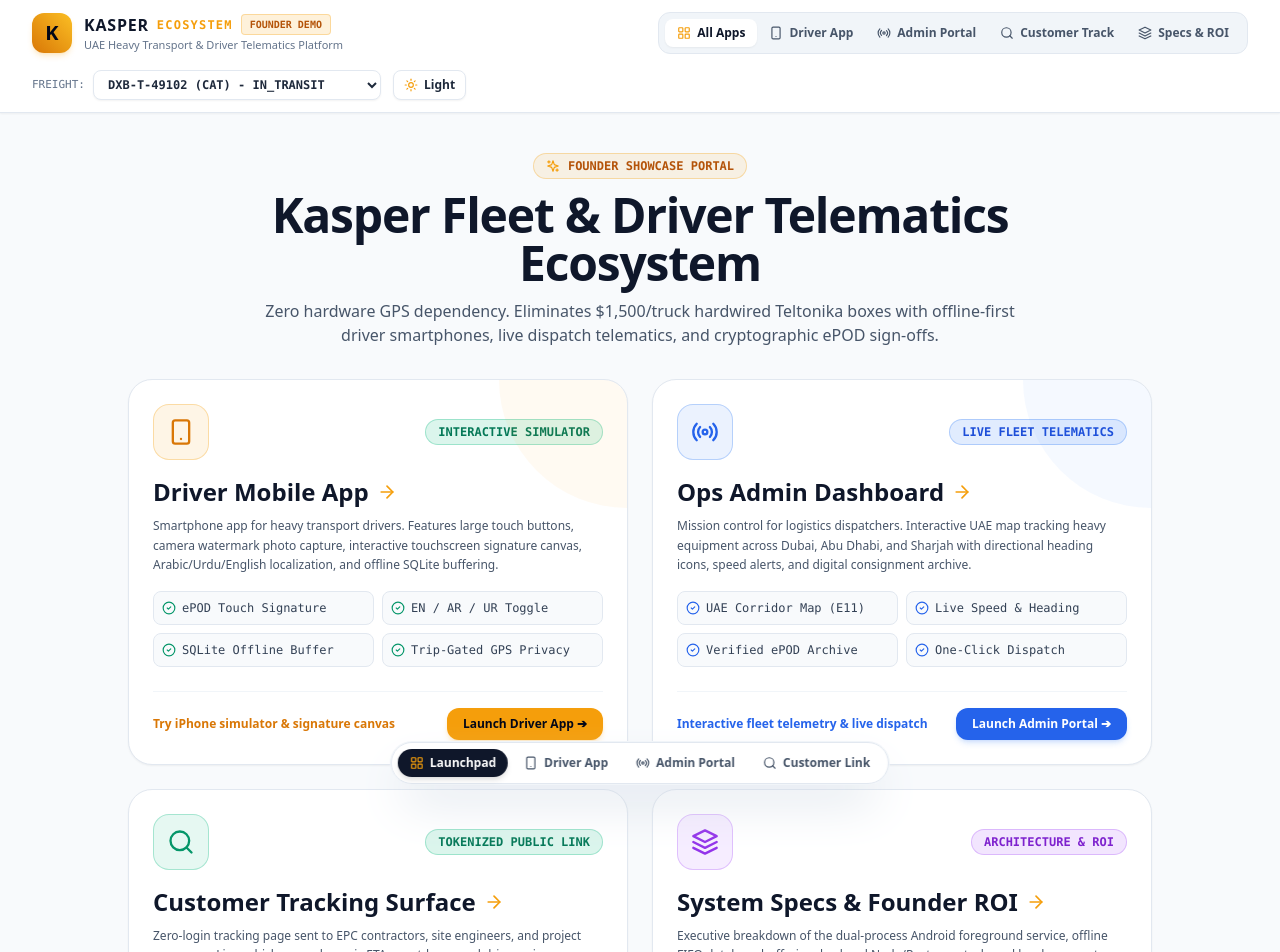
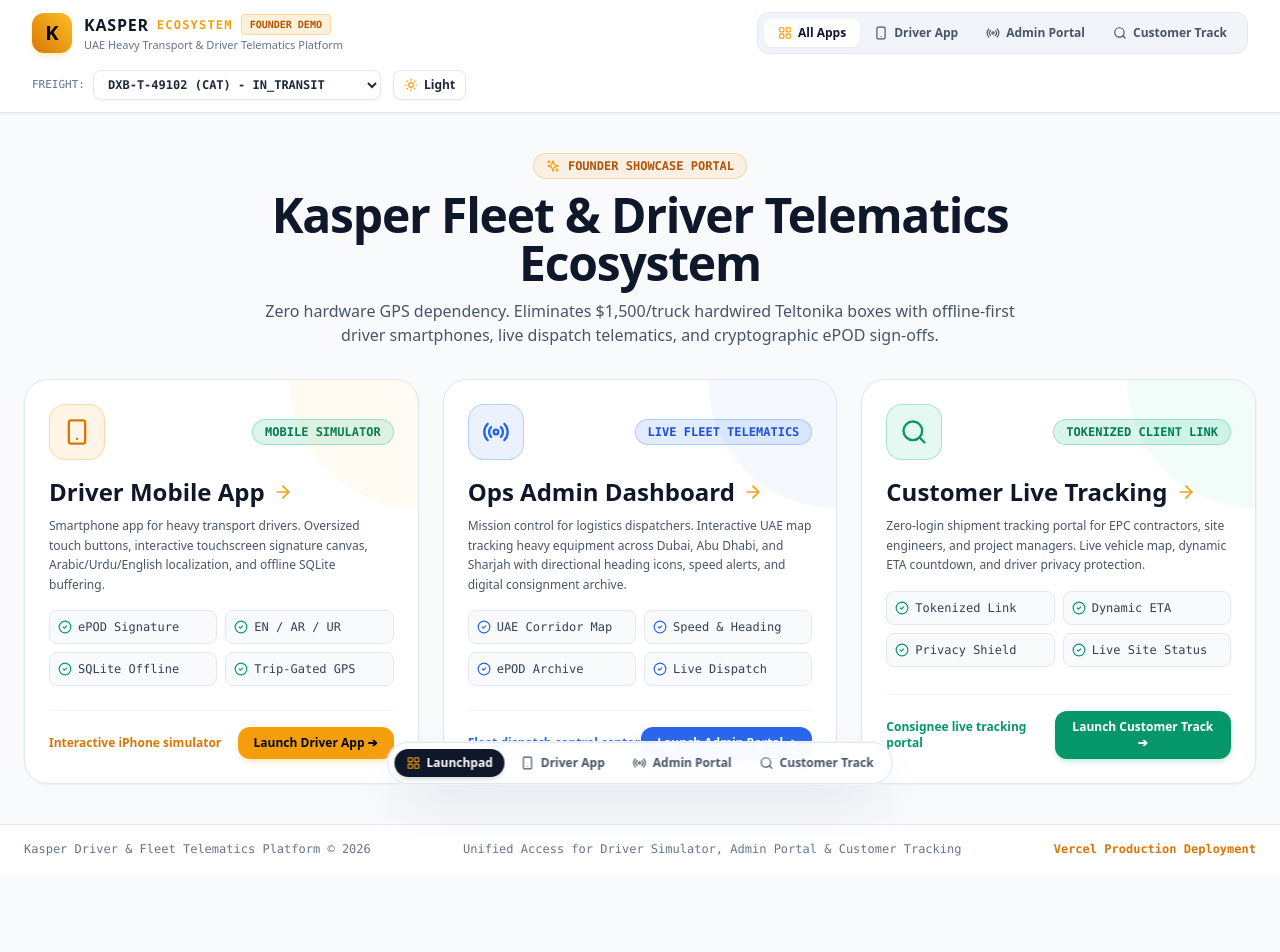
Before and after one commit to afsalali1238/driver, a Next.js app in the folder apps/ops-admin/: page /prototype in a window 1280 px wide. Shown: the top 952 px of the page. Built offline with nearby package versions, Linux system fonts and the light colour scheme.

Commit message:
feat: remove architecture specs card and balance launchpad into 3-column ecosystem layout

```diff
--- a/apps/ops-admin/src/app/prototype/page.tsx
+++ b/apps/ops-admin/src/app/prototype/page.tsx
@@ -5,16 +5,15 @@ import { DUMMY_TRIPS, TripData, FLEET_METRICS } from '../../data/dummyData';
 import OpsAdminView from '../../components/prototype/OpsAdminView';
 import DriverMobileView from '../../components/prototype/DriverMobileView';
 import CustomerTrackingView from '../../components/prototype/CustomerTrackingView';
-import ArchitectureView from '../../components/prototype/ArchitectureView';
 import {
   Truck, Radio, Smartphone, Search, ShieldCheck,
-  Layers, ExternalLink, Play, Pause, RotateCcw,
+  ExternalLink, Play, Pause, RotateCcw,
   Sparkles, CheckCircle2, ChevronRight, Info,
   ArrowRight, Globe, Zap, ArrowLeft, LayoutGrid,
   Sun, Moon
 } from '../../components/prototype/Icons';
 
-type ActiveView = 'LAUNCHPAD' | 'OPS' | 'DRIVER' | 'CUSTOMER' | 'ARCH';
+type ActiveView = 'LAUNCHPAD' | 'OPS' | 'DRIVER' | 'CUSTOMER';
 
 export default function PrototypeHubPage() {
   const [activeTab, setActiveTab] = useState<ActiveView>('LAUNCHPAD');
@@ -34,7 +33,6 @@ export default function PrototypeHubPage() {
       if (app === 'driver') setActiveTab('DRIVER');
       else if (app === 'admin' || app === 'ops') setActiveTab('OPS');
       else if (app === 'customer' || app === 'track') setActiveTab('CUSTOMER');
-      else if (app === 'arch' || app === 'specs') setActiveTab('ARCH');
       else setActiveTab('LAUNCHPAD');
     }
   }, []);
@@ -46,7 +44,7 @@ export default function PrototypeHubPage() {
       if (tab === 'LAUNCHPAD') {
         url.searchParams.delete('app');
       } else {
-        const slug = tab === 'OPS' ? 'admin' : tab === 'DRIVER' ? 'driver' : tab === 'CUSTOMER' ? 'customer' : 'specs';
+        const slug = tab === 'OPS' ? 'admin' : tab === 'DRIVER' ? 'driver' : 'customer';
         url.searchParams.set('app', slug);
       }
       window.history.replaceState({}, '', url.toString());
@@ -145,7 +143,7 @@ export default function PrototypeHubPage() {
           }`}>
             <button
               onClick={() => switchTab('LAUNCHPAD')}
-              className={`flex items-center gap-1.5 px-3 py-1.5 rounded-lg transition-all ${
+              className={`flex items-center gap-1.5 px-3.5 py-1.5 rounded-lg transition-all ${
                 activeTab === 'LAUNCHPAD'
                   ? isLight ? 'bg-white text-slate-900 font-bold shadow-sm' : 'bg-slate-800 text-white font-bold'
                   : isLight ? 'text-slate-600 hover:text-slate-900' : 'text-slate-400 hover:text-white'
@@ -157,7 +155,7 @@ export default function PrototypeHubPage() {
 
             <button
               onClick={() => switchTab('DRIVER')}
-              className={`flex items-center gap-1.5 px-3 py-1.5 rounded-lg transition-all ${
+              className={`flex items-center gap-1.5 px-3.5 py-1.5 rounded-lg transition-all ${
                 activeTab === 'DRIVER'
                   ? 'bg-amber-500 text-slate-950 font-bold shadow-sm shadow-amber-500/20'
                   : isLight ? 'text-slate-600 hover:text-slate-900' : 'text-slate-400 hover:text-white'
@@ -169,7 +167,7 @@ export default function PrototypeHubPage() {
 
             <button
               onClick={() => switchTab('OPS')}
-              className={`flex items-center gap-1.5 px-3 py-1.5 rounded-lg transition-all ${
+              className={`flex items-center gap-1.5 px-3.5 py-1.5 rounded-lg transition-all ${
                 activeTab === 'OPS'
                   ? 'bg-amber-500 text-slate-950 font-bold shadow-sm shadow-amber-500/20'
                   : isLight ? 'text-slate-600 hover:text-slate-900' : 'text-slate-400 hover:text-white'
@@ -181,7 +179,7 @@ export default function PrototypeHubPage() {
 
             <button
               onClick={() => switchTab('CUSTOMER')}
-              className={`flex items-center gap-1.5 px-3 py-1.5 rounded-lg transition-all ${
+              className={`flex items-center gap-1.5 px-3.5 py-1.5 rounded-lg transition-all ${
                 activeTab === 'CUSTOMER'
                   ? 'bg-amber-500 text-slate-950 font-bold shadow-sm shadow-amber-500/20'
                   : isLight ? 'text-slate-600 hover:text-slate-900' : 'text-slate-400 hover:text-white'
@@ -189,18 +187,6 @@ export default function PrototypeHubPage() {
             >
               <Search className="w-3.5 h-3.5" />
               <span>Customer Track</span>
-            </button>
-
-            <button
-              onClick={() => switchTab('ARCH')}
-              className={`flex items-center gap-1.5 px-3 py-1.5 rounded-lg transition-all ${
-                activeTab === 'ARCH'
-                  ? 'bg-amber-500 text-slate-950 font-bold shadow-sm shadow-amber-500/20'
-                  : isLight ? 'text-slate-600 hover:text-slate-900' : 'text-slate-400 hover:text-white'
-              }`}
-            >
-              <Layers className="w-3.5 h-3.5" />
-              <span>Specs & ROI</span>
             </button>
           </nav>
 
@@ -280,8 +266,8 @@ export default function PrototypeHubPage() {
               </p>
             </div>
 
-            {/* Application Cards Grid */}
-            <div className="grid grid-cols-1 md:grid-cols-2 gap-6 max-w-5xl mx-auto">
+            {/* 3-Column Balanced Application Cards Grid */}
+            <div className="grid grid-cols-1 lg:grid-cols-3 gap-6 max-w-7xl mx-auto">
 
               {/* Card 1: Driver Mobile App */}
               <div
@@ -299,7 +285,7 @@ export default function PrototypeHubPage() {
                       <Smartphone className="w-7 h-7" />
                     </div>
                     <span className="px-3 py-1 rounded-full bg-emerald-500/15 text-emerald-700 border border-emerald-500/30 text-xs font-mono font-bold">
-                      INTERACTIVE SIMULATOR
+                      MOBILE SIMULATOR
                     </span>
                   </div>
 
@@ -310,33 +296,33 @@ export default function PrototypeHubPage() {
                     <ArrowRight className="w-5 h-5 text-amber-500 group-hover:translate-x-1 transition-transform" />
                   </h3>
                   <p className={`text-xs mt-2 leading-relaxed ${isLight ? 'text-slate-600' : 'text-slate-400'}`}>
-                    Smartphone app for heavy transport drivers. Features large touch buttons, camera watermark photo capture, interactive touchscreen signature canvas, Arabic/Urdu/English localization, and offline SQLite buffering.
+                    Smartphone app for heavy transport drivers. Oversized touch buttons, interactive touchscreen signature canvas, Arabic/Urdu/English localization, and offline SQLite buffering.
                   </p>
 
-                  <div className="grid grid-cols-2 gap-2 mt-4 text-xs font-mono">
+                  <div className="grid grid-cols-1 sm:grid-cols-2 gap-2 mt-4 text-xs font-mono">
                     <div className={`flex items-center gap-1.5 p-2 rounded-lg border ${
                       isLight ? 'bg-slate-50 border-slate-200 text-slate-700' : 'bg-slate-950/60 border-slate-800 text-slate-300'
                     }`}>
-                      <CheckCircle2 className="w-3.5 h-3.5 text-emerald-600" />
-                      <span>ePOD Touch Signature</span>
+                      <CheckCircle2 className="w-3.5 h-3.5 text-emerald-600 shrink-0" />
+                      <span>ePOD Signature</span>
                     </div>
                     <div className={`flex items-center gap-1.5 p-2 rounded-lg border ${
                       isLight ? 'bg-slate-50 border-slate-200 text-slate-700' : 'bg-slate-950/60 border-slate-800 text-slate-300'
                     }`}>
-                      <CheckCircle2 className="w-3.5 h-3.5 text-emerald-600" />
-                      <span>EN / AR / UR Toggle</span>
+                      <CheckCircle2 className="w-3.5 h-3.5 text-emerald-600 shrink-0" />
+                      <span>EN / AR / UR</span>
                     </div>
                     <div className={`flex items-center gap-1.5 p-2 rounded-lg border ${
                       isLight ? 'bg-slate-50 border-slate-200 text-slate-700' : 'bg-slate-950/60 border-slate-800 text-slate-300'
                     }`}>
-                      <CheckCircle2 className="w-3.5 h-3.5 text-emerald-600" />
-                      <span>SQLite Offline Buffer</span>
+                      <CheckCircle2 className="w-3.5 h-3.5 text-emerald-600 shrink-0" />
+                      <span>SQLite Offline</span>
                     </div>
                     <div className={`flex items-center gap-1.5 p-2 rounded-lg border ${
                       isLight ? 'bg-slate-50 border-slate-200 text-slate-700' : 'bg-slate-950/60 border-slate-800 text-slate-300'
                     }`}>
-                      <CheckCircle2 className="w-3.5 h-3.5 text-emerald-600" />
-                      <span>Trip-Gated GPS Privacy</span>
+                      <CheckCircle2 className="w-3.5 h-3.5 text-emerald-600 shrink-0" />
+                      <span>Trip-Gated GPS</span>
                     </div>
                   </div>
                 </div>
@@ -344,7 +330,7 @@ export default function PrototypeHubPage() {
                 <div className={`mt-6 pt-4 border-t flex items-center justify-between ${
                   isLight ? 'border-slate-100' : 'border-slate-800'
                 }`}>
-                  <span className="text-xs text-amber-600 font-bold">Try iPhone simulator & signature canvas</span>
+                  <span className="text-xs text-amber-600 font-bold">Interactive iPhone simulator</span>
                   <button className="px-4 py-2 rounded-xl bg-amber-500 hover:bg-amber-400 text-slate-950 font-bold text-xs shadow-md shadow-amber-500/20">
                     Launch Driver App ➔
                   </button>
@@ -381,30 +367,30 @@ export default function PrototypeHubPage() {
                     Mission control for logistics dispatchers. Interactive UAE map tracking heavy equipment across Dubai, Abu Dhabi, and Sharjah with directional heading icons, speed alerts, and digital consignment archive.
                   </p>
 
-                  <div className="grid grid-cols-2 gap-2 mt-4 text-xs font-mono">
+                  <div className="grid grid-cols-1 sm:grid-cols-2 gap-2 mt-4 text-xs font-mono">
                     <div className={`flex items-center gap-1.5 p-2 rounded-lg border ${
                       isLight ? 'bg-slate-50 border-slate-200 text-slate-700' : 'bg-slate-950/60 border-slate-800 text-slate-300'
                     }`}>
-                      <CheckCircle2 className="w-3.5 h-3.5 text-blue-600" />
-                      <span>UAE Corridor Map (E11)</span>
+                      <CheckCircle2 className="w-3.5 h-3.5 text-blue-600 shrink-0" />
+                      <span>UAE Corridor Map</span>
                     </div>
                     <div className={`flex items-center gap-1.5 p-2 rounded-lg border ${
                       isLight ? 'bg-slate-50 border-slate-200 text-slate-700' : 'bg-slate-950/60 border-slate-800 text-slate-300'
                     }`}>
-                      <CheckCircle2 className="w-3.5 h-3.5 text-blue-600" />
-                      <span>Live Speed & Heading</span>
+                      <CheckCircle2 className="w-3.5 h-3.5 text-blue-600 shrink-0" />
+                      <span>Speed & Heading</span>
                     </div>
                     <div className={`flex items-center gap-1.5 p-2 rounded-lg border ${
                       isLight ? 'bg-slate-50 border-slate-200 text-slate-700' : 'bg-slate-950/60 border-slate-800 text-slate-300'
                     }`}>
-                      <CheckCircle2 className="w-3.5 h-3.5 text-blue-600" />
-                      <span>Verified ePOD Archive</span>
+                      <CheckCircle2 className="w-3.5 h-3.5 text-blue-600 shrink-0" />
+                      <span>ePOD Archive</span>
                     </div>
                     <div className={`flex items-center gap-1.5 p-2 rounded-lg border ${
                       isLight ? 'bg-slate-50 border-slate-200 text-slate-700' : 'bg-slate-950/60 border-slate-800 text-slate-300'
                     }`}>
-                      <CheckCircle2 className="w-3.5 h-3.5 text-blue-600" />
-                      <span>One-Click Dispatch</span>
+                      <CheckCircle2 className="w-3.5 h-3.5 text-blue-600 shrink-0" />
+                      <span>Live Dispatch</span>
                     </div>
                   </div>
                 </div>
@@ -412,7 +398,7 @@ export default function PrototypeHubPage() {
                 <div className={`mt-6 pt-4 border-t flex items-center justify-between ${
                   isLight ? 'border-slate-100' : 'border-slate-800'
                 }`}>
-                  <span className="text-xs text-blue-600 font-bold">Interactive fleet telemetry & live dispatch</span>
+                  <span className="text-xs text-blue-600 font-bold">Fleet dispatch control center</span>
                   <button className="px-4 py-2 rounded-xl bg-blue-600 hover:bg-blue-500 text-white font-bold text-xs shadow-md shadow-blue-500/20">
                     Launch Admin Portal ➔
                   </button>
@@ -428,77 +414,61 @@ export default function PrototypeHubPage() {
                     : 'bg-slate-900/90 border-slate-800 hover:border-amber-500/60 shadow-2xl hover:shadow-amber-500/10'
                 }`}
               >
+                <div className="absolute top-0 right-0 w-32 h-32 bg-emerald-500/5 rounded-bl-full pointer-events-none group-hover:bg-emerald-500/10 transition-colors"></div>
                 <div>
                   <div className="flex items-center justify-between mb-4">
                     <div className="w-14 h-14 rounded-2xl bg-emerald-500/10 border border-emerald-500/30 flex items-center justify-center text-emerald-600 group-hover:scale-110 transition-transform">
                       <Search className="w-7 h-7" />
                     </div>
                     <span className="px-3 py-1 rounded-full bg-emerald-500/15 text-emerald-700 border border-emerald-500/30 text-xs font-mono font-bold">
-                      TOKENIZED PUBLIC LINK
+                      TOKENIZED CLIENT LINK
                     </span>
                   </div>
 
                   <h3 className={`text-2xl font-black group-hover:text-amber-600 transition-colors flex items-center gap-2 ${
                     isLight ? 'text-slate-900' : 'text-white'
                   }`}>
-                    Customer Tracking Surface
+                    Customer Live Tracking
                     <ArrowRight className="w-5 h-5 text-amber-500 group-hover:translate-x-1 transition-transform" />
                   </h3>
                   <p className={`text-xs mt-2 leading-relaxed ${isLight ? 'text-slate-600' : 'text-slate-400'}`}>
-                    Zero-login tracking page sent to EPC contractors, site engineers, and project managers. Live vehicle map, dynamic ETA countdown, and driver privacy shielding.
+                    Zero-login shipment tracking portal for EPC contractors, site engineers, and project managers. Live vehicle map, dynamic ETA countdown, and driver privacy protection.
                   </p>
+
+                  <div className="grid grid-cols-1 sm:grid-cols-2 gap-2 mt-4 text-xs font-mono">
+                    <div className={`flex items-center gap-1.5 p-2 rounded-lg border ${
+                      isLight ? 'bg-slate-50 border-slate-200 text-slate-700' : 'bg-slate-950/60 border-slate-800 text-slate-300'
+                    }`}>
+                      <CheckCircle2 className="w-3.5 h-3.5 text-emerald-600 shrink-0" />
+                      <span>Tokenized Link</span>
+                    </div>
+                    <div className={`flex items-center gap-1.5 p-2 rounded-lg border ${
+                      isLight ? 'bg-slate-50 border-slate-200 text-slate-700' : 'bg-slate-950/60 border-slate-800 text-slate-300'
+                    }`}>
+                      <CheckCircle2 className="w-3.5 h-3.5 text-emerald-600 shrink-0" />
+                      <span>Dynamic ETA</span>
+                    </div>
+                    <div className={`flex items-center gap-1.5 p-2 rounded-lg border ${
+                      isLight ? 'bg-slate-50 border-slate-200 text-slate-700' : 'bg-slate-950/60 border-slate-800 text-slate-300'
+                    }`}>
+                      <CheckCircle2 className="w-3.5 h-3.5 text-emerald-600 shrink-0" />
+                      <span>Privacy Shield</span>
+                    </div>
+                    <div className={`flex items-center gap-1.5 p-2 rounded-lg border ${
+                      isLight ? 'bg-slate-50 border-slate-200 text-slate-700' : 'bg-slate-950/60 border-slate-800 text-slate-300'
+                    }`}>
+                      <CheckCircle2 className="w-3.5 h-3.5 text-emerald-600 shrink-0" />
+                      <span>Live Site Status</span>
+                    </div>
+                  </div>
                 </div>
 
                 <div className={`mt-6 pt-4 border-t flex items-center justify-between ${
                   isLight ? 'border-slate-100' : 'border-slate-800'
                 }`}>
-                  <span className="text-xs text-emerald-600 font-bold">Client-facing live delivery experience</span>
-                  <button className={`px-4 py-2 rounded-xl font-bold text-xs ${
-                    isLight ? 'bg-slate-900 hover:bg-slate-800 text-white' : 'bg-slate-800 hover:bg-slate-700 text-white'
-                  }`}>
-                    View Tracking Link ➔
-                  </button>
-                </div>
-              </div>
-
-              {/* Card 4: Architecture & ROI */}
-              <div
-                onClick={() => switchTab('ARCH')}
-                className={`group relative rounded-3xl p-6 transition-all cursor-pointer flex flex-col justify-between overflow-hidden border ${
-                  isLight
-                    ? 'bg-white border-slate-200 hover:border-amber-400 shadow-sm hover:shadow-xl'
-                    : 'bg-slate-900/90 border-slate-800 hover:border-amber-500/60 shadow-2xl hover:shadow-amber-500/10'
-                }`}
-              >
-                <div>
-                  <div className="flex items-center justify-between mb-4">
-                    <div className="w-14 h-14 rounded-2xl bg-purple-500/10 border border-purple-500/30 flex items-center justify-center text-purple-600 group-hover:scale-110 transition-transform">
-                      <Layers className="w-7 h-7" />
-                    </div>
-                    <span className="px-3 py-1 rounded-full bg-purple-500/15 text-purple-700 border border-purple-500/30 text-xs font-mono font-bold">
-                      ARCHITECTURE & ROI
-                    </span>
-                  </div>
-
-                  <h3 className={`text-2xl font-black group-hover:text-amber-600 transition-colors flex items-center gap-2 ${
-                    isLight ? 'text-slate-900' : 'text-white'
-                  }`}>
-                    System Specs & Founder ROI
-                    <ArrowRight className="w-5 h-5 text-amber-500 group-hover:translate-x-1 transition-transform" />
-                  </h3>
-                  <p className={`text-xs mt-2 leading-relaxed ${isLight ? 'text-slate-600' : 'text-slate-400'}`}>
-                    Executive breakdown of the dual-process Android foreground service, offline FIFO database buffering, backend Node/Postgres stack, and hardware cost savings.
-                  </p>
-                </div>
-
-                <div className={`mt-6 pt-4 border-t flex items-center justify-between ${
-                  isLight ? 'border-slate-100' : 'border-slate-800'
-                }`}>
-                  <span className="text-xs text-purple-600 font-bold">Technical topology & business model</span>
-                  <button className={`px-4 py-2 rounded-xl font-bold text-xs ${
-                    isLight ? 'bg-slate-900 hover:bg-slate-800 text-white' : 'bg-slate-800 hover:bg-slate-700 text-white'
-                  }`}>
-                    Read Architecture ➔
+                  <span className="text-xs text-emerald-600 font-bold">Consignee live tracking portal</span>
+                  <button className="px-4 py-2 rounded-xl bg-emerald-600 hover:bg-emerald-500 text-white font-bold text-xs shadow-md shadow-emerald-500/20">
+                    Launch Customer Track ➔
                   </button>
                 </div>
               </div>
@@ -529,7 +499,7 @@ export default function PrototypeHubPage() {
                 Viewing:
               </span>
               <span className="font-bold text-amber-600 font-mono">
-                {activeTab === 'OPS' ? '🖥️ Admin Dashboard' : activeTab === 'DRIVER' ? '🚚 Driver Mobile App' : activeTab === 'CUSTOMER' ? '🔍 Customer Tracking' : '🏗️ Architecture Specs'}
+                {activeTab === 'OPS' ? '🖥️ Admin Dashboard' : activeTab === 'DRIVER' ? '🚚 Driver Mobile App' : '🔍 Customer Tracking'}
               </span>
             </div>
           </div>
@@ -591,13 +561,6 @@ export default function PrototypeHubPage() {
             theme={theme}
           />
         )}
-
-        {/* ======================================================== */}
-        {/* VIEW 4: ARCHITECTURE & ROI */}
-        {/* ======================================================== */}
-        {activeTab === 'ARCH' && (
-          <ArchitectureView theme={theme} />
-        )}
       </main>
 
       {/* Floating Bottom Quick-Switcher Pill (Always Visible on Screen) */}
@@ -651,7 +614,7 @@ export default function PrototypeHubPage() {
           }`}
         >
           <Search className="w-3.5 h-3.5" />
-          <span>Customer Link</span>
+          <span>Customer Track</span>
         </button>
       </div>
 
@@ -661,7 +624,7 @@ export default function PrototypeHubPage() {
       }`}>
         <div className="max-w-7xl mx-auto flex flex-wrap items-center justify-between gap-2">
           <span>Kasper Driver & Fleet Telematics Platform © 2026</span>
-          <span>Access both Driver App and Admin Portal from one unified link</span>
+          <span>Unified Access for Driver Simulator, Admin Portal & Customer Tracking</span>
           <span className="text-amber-600 font-bold">Vercel Production Deployment</span>
         </div>
       </footer>
```
Also changed, not shown: 1 other file (tests, documents, lock files or other folders).
